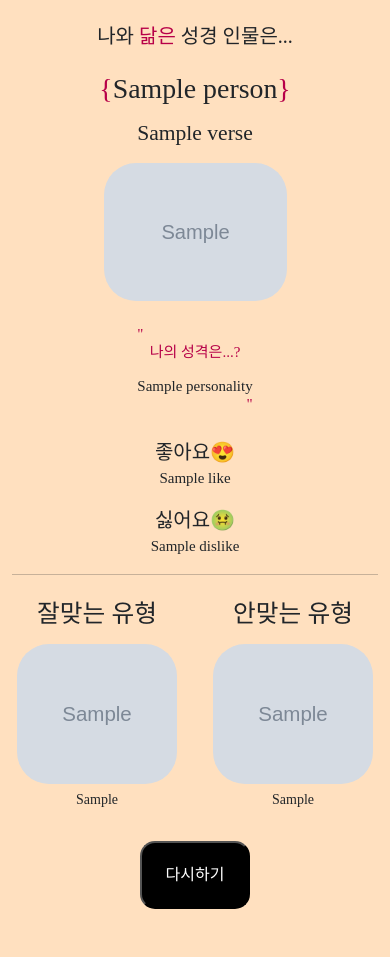
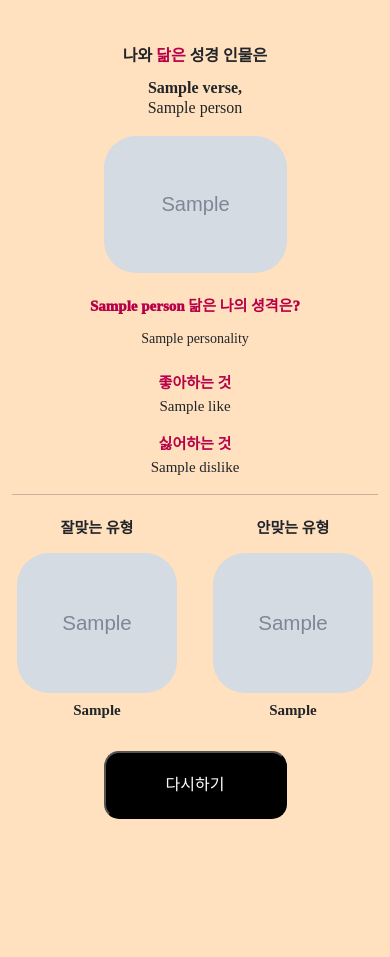
Before and after one commit to leejongeun2/Bible-Personality-Test, a Django app: template articles/templates/articles/result.html in a window 390 px wide. After the commit the page ends 819 px from the top, so only its background shows below. Run offline with Django 3.2, Linux system fonts and the light colour scheme; the template is opened without the code that fills it: most values are stand-ins (such as "Sample title", 1, 10 or a date in 2020); grey boxes marked "Sample" are stand-in pictures; some web fonts are replaced.

Commit message:
result update

```diff
--- a/articles/templates/articles/result.html
+++ b/articles/templates/articles/result.html
@@ -4,37 +4,36 @@
 <link rel="stylesheet" href="{% static 'css/result.css' %}">
   <div class="container text-center" id="result">
     <div class="text-center">
-      <h5 class="index-title my-4">나와
+      <p class="index-title mt-5 fw-bold lh-1">나와
         <span class="title-highlight">닮은</span>
-        성경 인물은...</h5>
-      <h1><span class="title-highlight">{</span>{{ result_type.person }}<span class="title-highlight">}</span></h1>
-      <h4 class="my-3 ">{{ result_type.verse }}</h4>
-      <img class="mb-4 w-50 rounded-5" src="{{ result_type.image.url }}" alt="">
+        성경 인물은</p>
+     <p class="fw-bold lh-1 mb-0">{{ result_type.verse }},</p>
+      <p><span class="title-highlight lh-1"></span>{{ result_type.person }}<span class="title-highlight"></span></p>
+      <img class="mb-4 w-50 rounded-5 resultimg" src="{{ result_type.image.url }}" alt="">
       <div class="d-flex justify-content-center">
 
-        <h4 class="personality  text-center"><div class="text-start"><span class="p_highlight">"</span><p class="p_highlight text-center">나의 성격은...?</p></div>{% autoescape off %}{{ result_type.personality}}{% endautoescape %}
-          <div class="text-end"><span class="p_highlight ">"</span></div></h4>
+        <h4 class="personality  text-center"><div class="text-start"><p class="p_highlight text-center">{{ result_type.person }} 닮은 나의 셩격은?</p></div>{% autoescape off %}{{ result_type.personality}}{% endautoescape %}</h4>
       </div>
       {% comment %} <div class="my-5">{{ result_type.image }}</div> {% endcomment %}
 
       {% comment %} <h4 class="my-5 w-50 m-auto text-start">{{ result_type.personality }}</h4> {% endcomment %}
       <div class="good_bad_font ">
-        <div class="my-3"> <span class="p_highlight_2">좋아요😍</span><br>{{result_type.like}}</div>
-        <div> <span class="p_highlight_2">싫어요🤢</span> <br>{{result_type.dislike}}</div>
+        <div class="my-3"> <span class="p_highlight">좋아하는 것</span><br>{{result_type.like}}</div>
+        <div> <span class="p_highlight">싫어하는 것</span> <br>{{result_type.dislike}}</div>
       </div>
       <hr class="line_under">
       <div class="d-flex justify-content-center my-4">
         <div class="mx-3">
-          <h2 class="mb-3">잘맞는 유형</h2>
+          <h2 class="mb-3 fw-bold" style="font-size: 15px;">잘맞는 유형</h2>
           {% comment %} <div class="mb-4">{{ result_type.good_match_img.url }}임시이미지</div> {% endcomment %}
           <img class="good_bad mb-2 rounded-5" src="{{ result_type.good_match_img.url }}" alt="">
-          <h5 class="end_t">{{ result_type.good_match}}</h5>
+          <h5 class="end_t fw-bold" style="font-size: 15px;">{{ result_type.good_match}}</h5>
         </div>
         <div class="mx-3">
-          <h2 class="mb-3">안맞는 유형</h2>
+          <h2 class="mb-3 fw-bold" style="font-size: 15px;">안맞는 유형</h2>
           {% comment %} <div class="mb-4">{{ result_type.bad_match_img }}임시이미지</div> {% endcomment %}
           <img class="good_bad mb-2 rounded-5" src="{{ result_type.bad_match_img.url }}" alt="">
-          <h5 class="end_t">{{ result_type.bad_match}}</h5>
+          <h5 class="end_t fw-bold" style="font-size: 15px;">{{ result_type.bad_match}}</h5>
         </div>
       </div>
       <button class="restart-btn" onclick="location.href='{% url 'articles:question' %}'">다시하기</button>
--- a/static/css/result.css
+++ b/static/css/result.css
@@ -11,22 +11,26 @@ body{
 @media (min-width:350px) and (max-width: 420px){
 
     /* 데이터 완성되면 넣어보기 */
+    .resultimg {
+        width: 60%;
+    }
     .restart-btn {
         /* border: 4px solid black; */
         background-color: black;
         color: white;
         border-radius: 15px;
-        width: 30%;
+        width: 50%;
         padding: 20px;
         /* font-size: 25px; */
     }
-    .restart-btn:hover{
-        background-color: white;
+    /* .restart-btn:hover{
+        backgrou dnd-color: white;
         color: black;
-    }
+    } */
     .p_highlight{
         color: #B70048;
-
+        font-size:15px;
+        font-weight:1000;
     }
 
     .good_bad{
@@ -36,7 +40,7 @@ body{
         margin-right:2px;
     }
     .personality{
-       font-size:15px;
+       font-size:14px;
 
     }
     .good_bad_font{
@@ -45,11 +49,6 @@ body{
     }
     .end_t{
         font-size:14px;
-    }
-    .p_highlight_2{
-
-        font-size:20px;
-
     }
 
 
```
